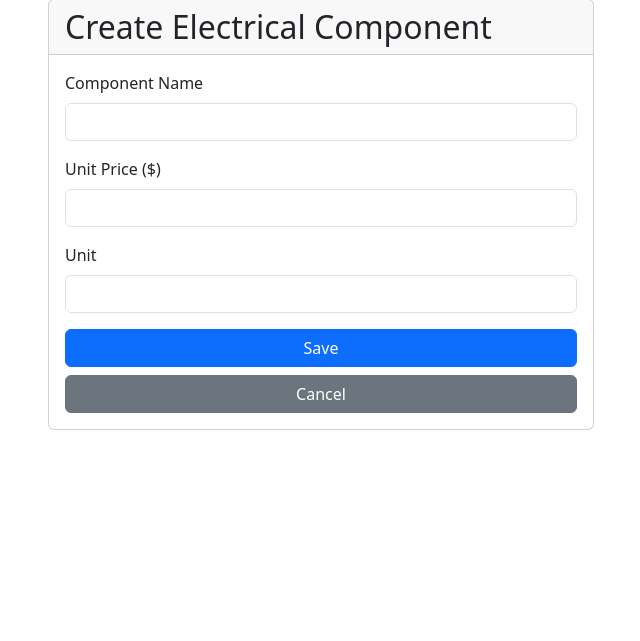
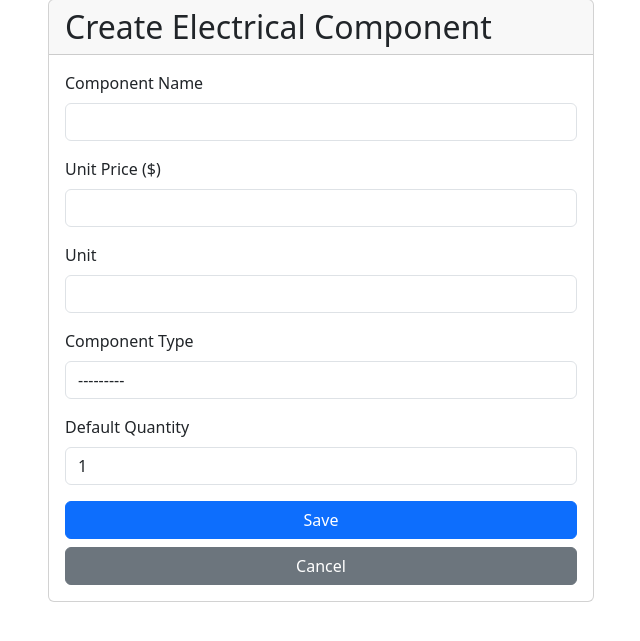
Before and after one commit to marobo/house_estimator, a Django app: page /electric-components/create/ in a window 1280 px wide. Shown: the part 81-722 px from the top of the page, without its empty margins (319-959 px from the left). Run offline with Django 5.2, Linux system fonts and the light colour scheme.

Commit message:
all forms now can submit

```diff
--- a/materiais/templates/materiais/electric_component_form.html
+++ b/materiais/templates/materiais/electric_component_form.html
@@ -10,9 +10,16 @@
                 <h2 class="mb-0">{% if form.instance.pk %}Edit{% else %}Create{% endif %} Electrical Component</h2>
             </div>
             <div class="card-body">
+                {% if form.non_field_errors %}
+                <div class="alert alert-danger">
+                    {% for error in form.non_field_errors %}
+                        {{ error }}
+                    {% endfor %}
+                </div>
+                {% endif %}
+
                 <form method="post">
                     {% csrf_token %}
-
                     <div class="mb-3">
                         <label for="{{ form.name.id_for_label }}" class="form-label">Component Name</label>
                         {{ form.name }}
@@ -43,6 +50,26 @@
                         {% endif %}
                     </div>
 
+                    <div class="mb-3">
+                        <label for="{{ form.component_type.id_for_label }}" class="form-label">Component Type</label>
+                        {{ form.component_type }}
+                        {% if form.component_type.errors %}
+                        <div class="invalid-feedback d-block">
+                            {{ form.component_type.errors }}
+                        </div>
+                        {% endif %}
+                    </div>
+
+                    <div class="mb-3">
+                        <label for="{{ form.default_quantity.id_for_label }}" class="form-label">Default Quantity</label>
+                        {{ form.default_quantity }}
+                        {% if form.default_quantity.errors %}
+                        <div class="invalid-feedback d-block">
+                            {{ form.default_quantity.errors }}
+                        </div>
+                        {% endif %}
+                    </div>
+
                     <div class="d-grid gap-2">
                         <button type="submit" class="btn btn-primary">Save</button>
                         <a href="{% url 'materiais:electric_component_list' %}" class="btn btn-secondary">Cancel</a>
--- a/materiais/views.py
+++ b/materiais/views.py
@@ -32,7 +32,7 @@ class TileCreateView(CreateView):
     model = Tile
     form_class = TileForm
     template_name = 'materiais/tile_form.html'
-    success_url = reverse_lazy('tile_list')
+    success_url = reverse_lazy('materiais:tile_list')
 
 class TileCalculationCreateView(CreateView):
     model = TileCalculation
```
Also changed, not shown: materiais/templates/materiais/plywood_form.html (+17 -0 lines), materiais/templates/materiais/tile_form.html (+18 -0 lines), db.sqlite3.
